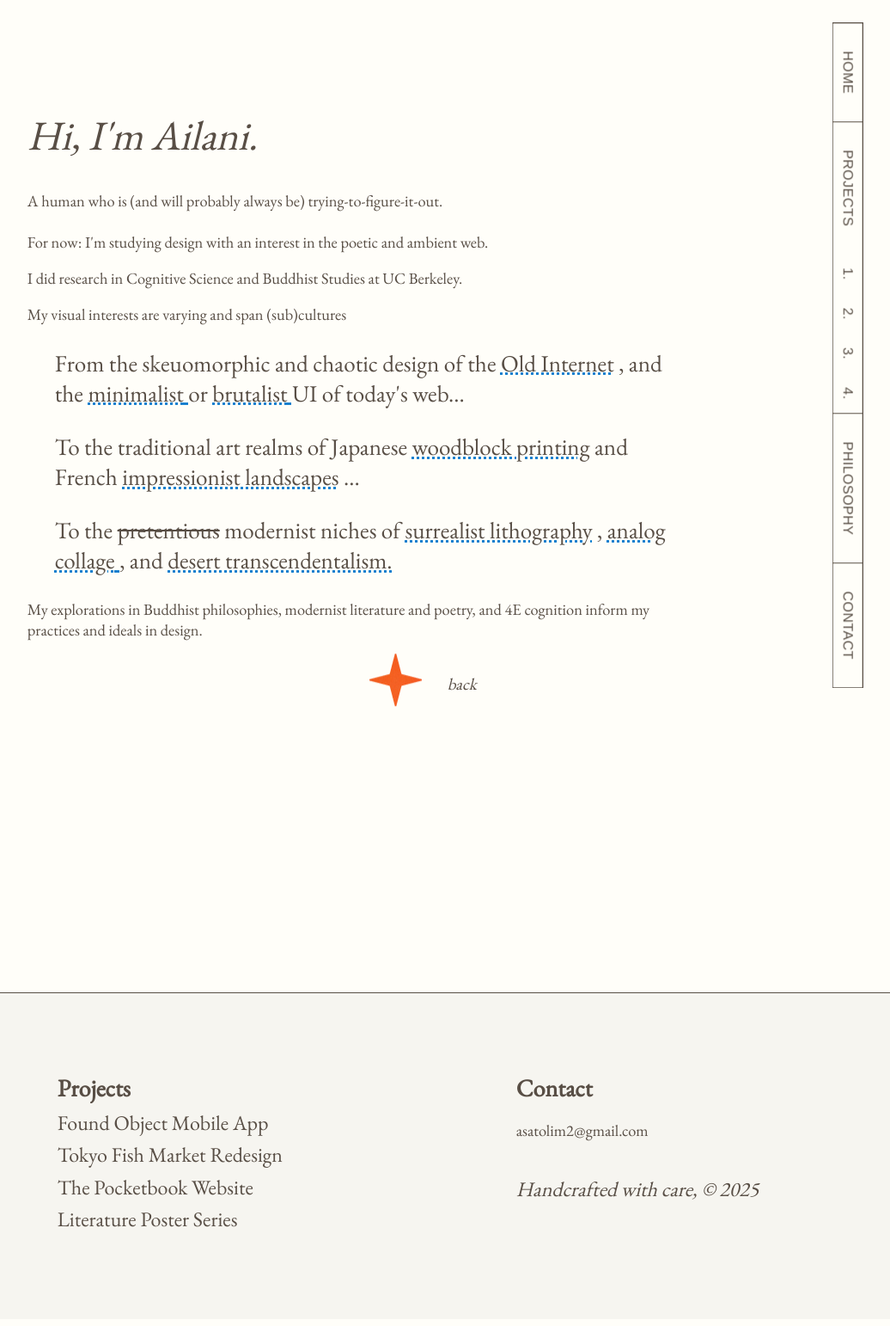
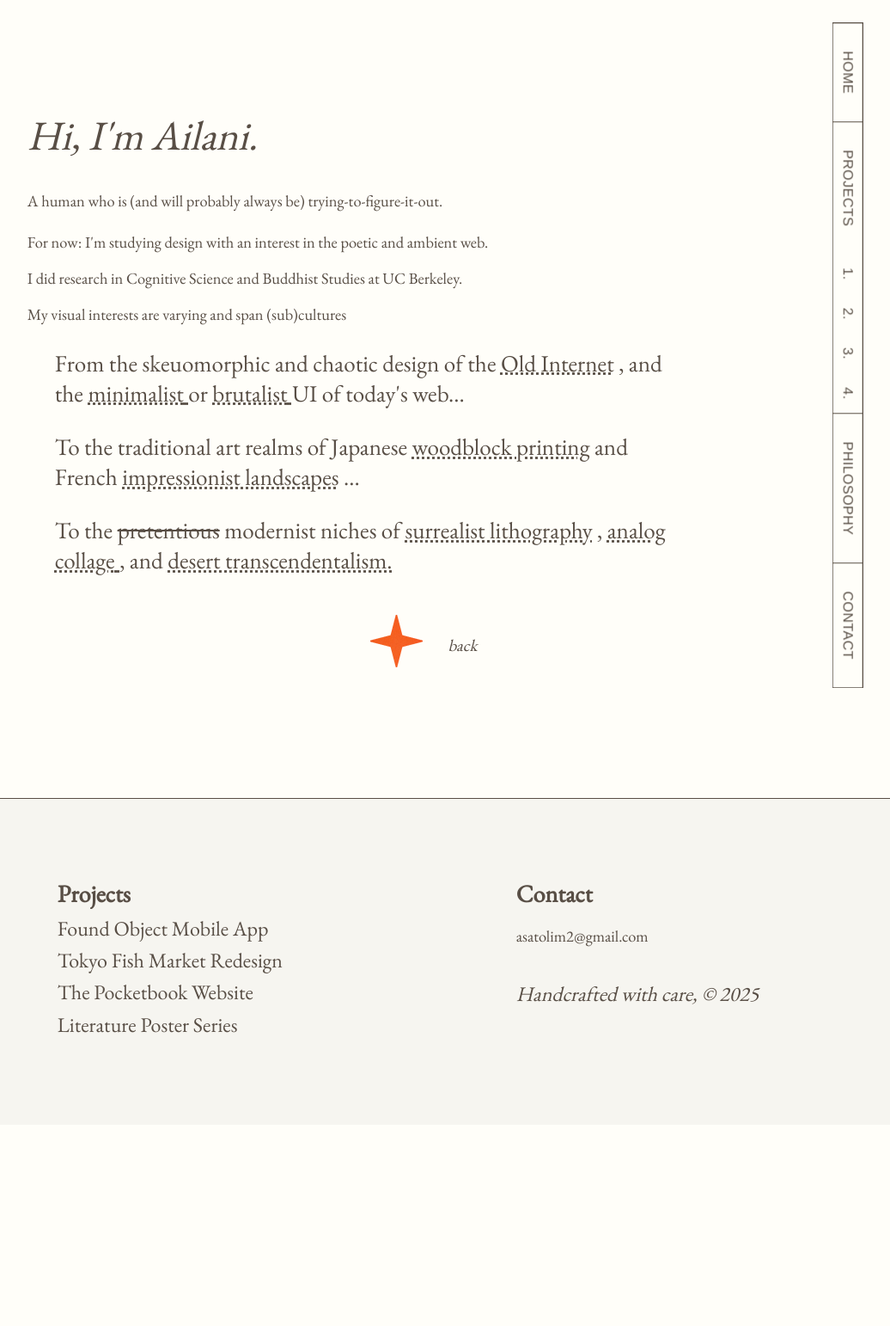
Before and after one commit to ailanisl/portfolio, a Jekyll site: the page built from bio.html, in a window 1280 px wide. Shown: the whole page at 86% size, without its empty margins (229-1265 px from the left). Built offline with Jekyll 4.4.1, drawn with Linux system fonts in a browser that asks for light colours; after the commit the page ends 1316 px from its top, so only the background shows below that.

Commit message:
navbar modification

```diff
--- a/bio.html
+++ b/bio.html
@@ -5,12 +5,11 @@
 <style>
     .about-background {
         margin: 10% 20%;
-        height: 100vh;
     }
 
     .star-control {
         position: sticky;
-        transform: translateY(-20%);
+        top: 75vh;
     }
 
     #art-interests p{
@@ -20,7 +19,7 @@
     .hover-text {
         text-decoration: underline;
         text-decoration-style: dotted;
-        text-decoration-color: #0077cc;
+        text-underline-offset: 1;
     }
     .hover-image {
         position: absolute;
@@ -33,6 +32,9 @@
 
     .hover-wrapper:hover .hover-image {
         opacity: 0.8;
+    }
+    footer {
+        z-index: 999;
     }
 </style>
 
@@ -47,7 +49,7 @@
 
 <p>My visual interests are varying and span (sub)cultures
     <br>
-    <div id="art-interests">
+    <div id="art-interests" >
         <p>From the skeuomorphic and chaotic design of the
             <span class="hover-wrapper">
                     <span class="hover-text"><a href="https://wiby.me/">Old Internet</a></span>
@@ -89,8 +91,6 @@
     </div>
 </p>
 
-<p>My explorations in Buddhist philosophies, modernist literature and poetry,
-                and 4E cognition inform my practices and ideals in design.</p>
 
         <div class="star-control" >
             <img src="{{ site.baseurl }}/assets/img/red-star.png" alt="red star">
--- a/css/style.css
+++ b/css/style.css
@@ -66,7 +66,7 @@
     right: 5%;
 
     transform: translateY(-50%) rotate(90deg);
-    transform-origin: right center;
+    transform-origin: right;
     z-index: 999;
 
     font-family: "Helvetica Neue", sans-serif;
@@ -102,6 +102,9 @@
 
 
 /*=========== LANDING PAGE ================ */
+#landing {
+    height: 100vh;
+}
 .landing-background {
     max-width: 1200px;
     position: relative;
@@ -136,7 +139,7 @@
     max-width: 215px;
 
 
-    border: 1px dotted #0077cc;
+    border: 1px dotted #6d635b;
 }
 
 .profile-box p {
@@ -165,10 +168,12 @@
 /* ==== STAR COnTROL ===== */
 .star-control {
     position: absolute;
-    top: 74%;
+    top: 75vh;
     right: 50%;
     left: 50%;
 
+    margin-left: auto;
+    margin-right: auto;
     width: fit-content;
     height: fit-content;
 }
@@ -509,7 +514,7 @@
 /* PROJECT NAVBAR (_includes) */
 .outline-menu {
   position: fixed;
-  bottom: 38rem;
+  top: 18rem;
   left: 2rem;
   align-self: flex-start;
   width: fit-content;
--- a/index.html
+++ b/index.html
@@ -24,7 +24,7 @@
         <div class="star-control" >
             <img src="{{ site.baseurl }}/assets/img/red-star.png" alt="red star">
                 <a class="about-button" href="{{ '/bio/' | relative_url }}">about</a>
-                <a class="contact-button" href="{{ '/#contact' | relative url }}">contact</a>
+                <a class="contact-button" href="{{ '/portfolio/#contact' | relative url }}">contact</a>
                 <a class="works-button" href="{{ '/#case-studies' | relative_url }}">works</a>
         </div>
     </div>
```
Also changed, not shown: other parts of index.html (+2 -2 lines), 3 other files.
